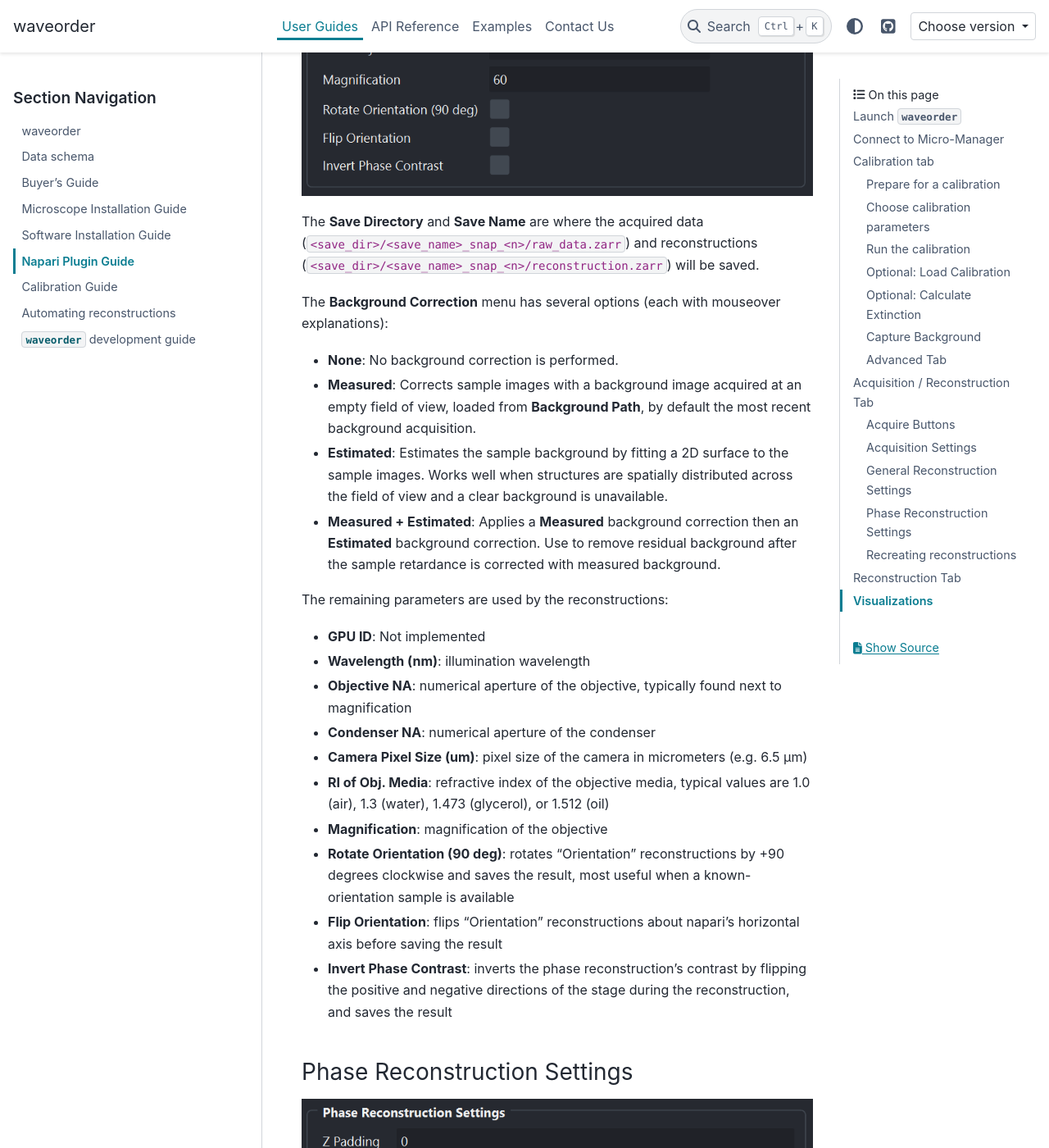
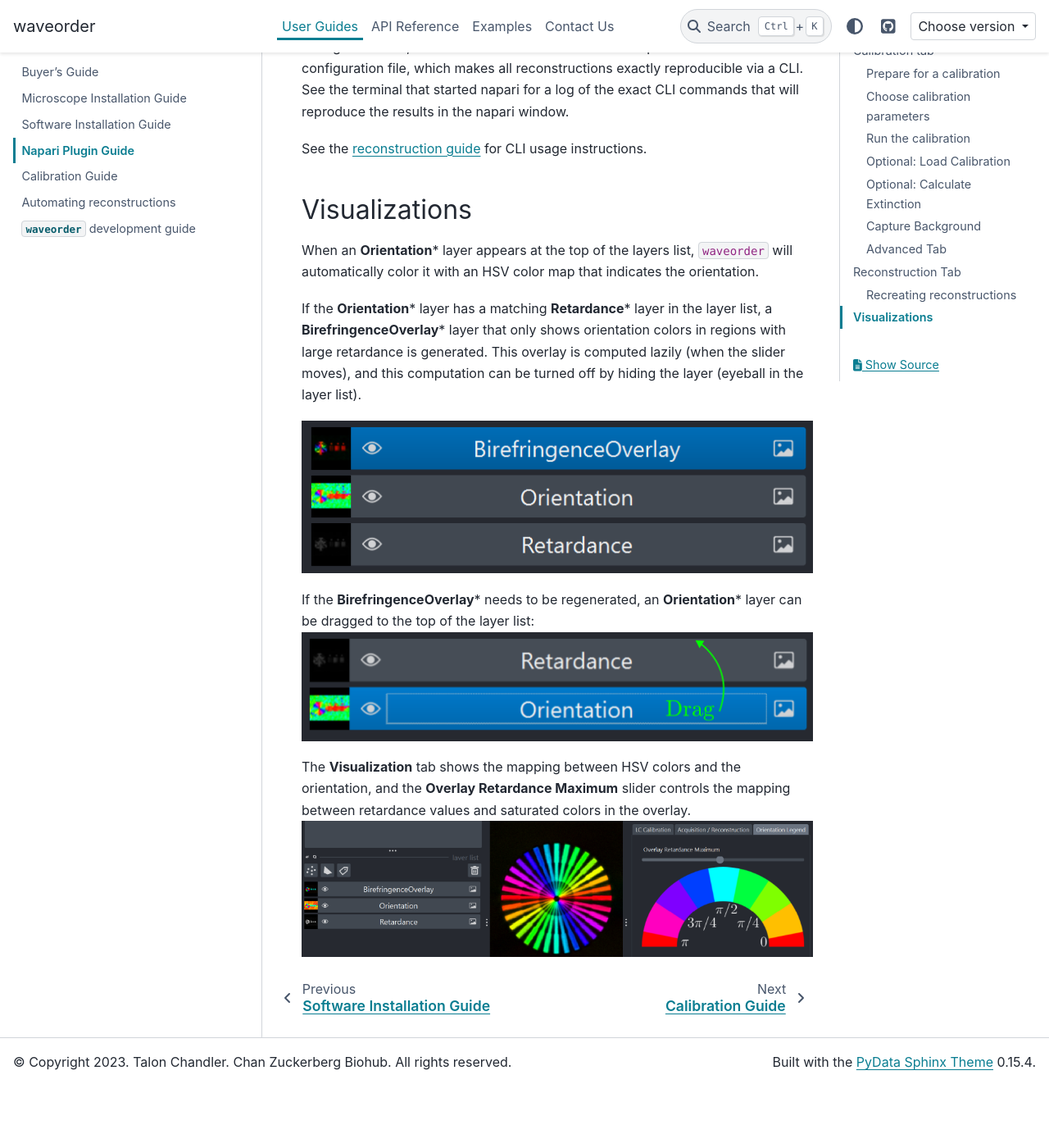
Before and after one commit to mehta-lab/waveorder, a Sphinx documentation site: the page built from docs/guide/napari-plugin-guide.md, in a window 1280 px wide and 1400 px high, scrolled down 7032 px. Shown: the whole window at 82% size. Built offline with Sphinx 7.4.7 and the PyData theme 0.15.4, drawn with Linux system fonts in a browser that asks for light colours; pages that are not in the unit, such as notebooks, are missing from menus; the version number could not be read and is left out; after the commit the page ends 8357 px from its top, so only the background shows below that; some of the changed text lies outside the part shown.

Commit message:
remove "Acquisition / Reconstruction Tab" docs

```diff
--- a/docs/guide/napari-plugin-guide.md
+++ b/docs/guide/napari-plugin-guide.md
@@ -85,81 +85,6 @@
 ### Advanced Tab
 The advanced tab gives the user a log output which can be useful for debugging purposes. There is a log level “debugging” which serves as a verbose output. Look here for any hints as to what may have gone wrong during calibration or acquisition.
 
-## Acquisition / Reconstruction Tab
-This acquisition tab is designed to acquire and reconstruct single volumes of both phase and birefringence measurements to allow the user to test their calibration and background. We recommend this tab for quick testing and the Micro-Manager MDA acquisition for high-throughput data collection.
-
-### Acquire Buttons
-![](../_static/images/acquire_buttons.png)
-
-The **Retardance + Orientation**, **Phase From BF**, and **Retardance + Orientation + Phase** buttons set off Micro-Manager acquisitions that use the upcoming acquisition settings. After the acquisition is complete, these routines will set off `waveorder` reconstructions that estimate the named parameters.
-
-The **STOP** button will end the acquisition as soon as possible, though Micro-Manager acquisitions cannot always be interrupted.
-
-### Acquisition Settings
-![](../_static/images/acquisition_settings.png)
-
-The **Acquisition Mode** sets the target dimensions for the reconstruction. Perhaps surprisingly, all 2D reconstructions require 3D data except for **Retardance + Orientation** in **2D Acquisition Mode**. The following table summarizes the data that will be acquired when an acquisition button is pressed in **2D** and **3D** acquisition modes:
-
-| **Acquisition** \ Acquisition Mode | 2D mode | 3D mode |
-| :--- | :--- | :--- |
-| **Retardance + Orientation** | CYX data | CZYX data |
-| **Phase From BF** | ZYX data | ZYX data |
-| **Retardance + Orientation + Phase** | CZYX data | CZYX data |
-
-Unless a **Retardance + Orientation** reconstruction in **2D Acquisition Mode** is requested, `waveorder` uses Micro-Manager's z-stage to acquire 3D data. **Z Start**, **Z End**, and **Z Step** are stage settings for acquiring an image volume, relative to the current position of the stage. Values are in the stage's default units, typically in micrometers.
-
-For example, to image a 20 um thick cell the user would focus in the middle of the cell then choose
-
-* **Z Start** = -12
-* **Z End** = 12
-* **Z Step** =  0.25
-
-For phase reconstruction, the stack should have about two depths-of-focus above and below the edges of the sample because the reconstruction algorithm uses defocus information to more accurately reconstruct phase.
-
-### General Reconstruction Settings
-![](../_static/images/general_reconstruction_settings.png)
-
-The **Save Directory** and **Save Name** are where the acquired data (`<save_dir>/<save_name>_snap_<n>/raw_data.zarr`) and reconstructions (`<save_dir>/<save_name>_snap_<n>/reconstruction.zarr`) will be saved.
-
-The **Background Correction** menu has several options (each with mouseover explanations):
-* **None**: No background correction is performed.
-* **Measured**: Corrects sample images with a background image acquired at an empty field of view, loaded from **Background Path**, by default the most recent background acquisition.
-* **Estimated**: Estimates the sample background by fitting a 2D surface to the sample images. Works well when structures are spatially distributed across the field of view and a clear background is unavailable.
-* **Measured + Estimated**: Applies a **Measured** background correction then an **Estimated** background correction. Use to remove residual background after the sample retardance is corrected with measured background.
-
-The remaining parameters are used by the reconstructions:
-
-* **GPU ID**: Not implemented
-* **Wavelength (nm)**: illumination wavelength
-* **Objective NA**: numerical aperture of the objective, typically found next to magnification
-* **Condenser NA**: numerical aperture of the condenser
-* **Camera Pixel Size (um)**: pixel size of the camera in micrometers (e.g. 6.5 μm)
-* **RI of Obj. Media**: refractive index of the objective media, typical values are 1.0 (air), 1.3 (water), 1.473 (glycerol), or 1.512 (oil)
-* **Magnification**: magnification of the objective
-* **Rotate Orientation (90 deg)**: rotates "Orientation" reconstructions by +90 degrees clockwise and saves the result, most useful when a known-orientation sample is available
-* **Flip Orientation**: flips "Orientation" reconstructions about napari's horizontal axis before saving the result
-* **Invert Phase Contrast**: inverts the phase reconstruction's contrast by flipping the positive and negative directions of the stage during the reconstruction, and saves the result
-
-### Phase Reconstruction Settings
-![](../_static/images/phase_reconstruction_settings.png)
-
-These parameters are used only by phase reconstructions
-
-* **Z Padding**: The number of slices to pad on either end of the stack, necessary if the sample is not fully out of focus on either end of the stack
-* **Regularizer**: Choose "Tikhonov", the "TV" regularizer is not implemented
-* **Strength**: The Tikhonov regularization strength, too small/large will result in reconstructions that are too noisy/smooth
-
-The acquired data will then be displayed in napari layers. Note that phase reconstruction is more computationally expensive and may take several minutes depending on your system.
-
-Examples of acquiring 2D birefringence data (kidney tissue) with this snap method are below:
-
-![](../_static/images/acq_finished.png)
-
-### Recreating reconstructions
-`waveorder`'s GUI acquires data from Micro-Manager, reads the GUI to generate a configuration file, then uses a CLI to reconstruct the acquired data with the configuration file, which makes all reconstructions exactly reproducible via a CLI. See the terminal that started napari for a log of the exact CLI commands that will reproduce the results in the napari window.
-
-See the [reconstruction guide](reconstruction-guide.md) for CLI usage instructions.
-
 ## Reconstruction Tab
 The **Reconstruction** tab is designed to reconstruct `birefriengence, phase, birefrignence with phase, and flurescenece` datasets that have been either acquired or coverted to `.zarr` store as well as acquisitions that are in progress.
 
@@ -190,6 +115,11 @@
 
 Once the reconstruction processing finishes, based on the option `Show after Reconstruction` the reconstructed images will show up in the napari viewer.
 
+### Recreating reconstructions
+`waveorder`'s GUI acquires data from Micro-Manager, reads the GUI to generate a configuration file, then uses a CLI to reconstruct the acquired data with the configuration file, which makes all reconstructions exactly reproducible via a CLI. See the terminal that started napari for a log of the exact CLI commands that will reproduce the results in the napari window.
+
+See the [reconstruction guide](reconstruction-guide.md) for CLI usage instructions.
+
 ## Visualizations
 When an **Orientation*** layer appears at the top of the layers list, `waveorder` will automatically color it with an HSV color map that indicates the orientation.
 
```
Also changed, not shown: docs/_static/images/acq_finished.png (deleted), docs/_static/images/acquire_buttons.png (deleted), docs/_static/images/acquisition_settings.png (deleted), docs/_static/images/general_reconstruction_settings.png (deleted), docs/_static/images/phase_reconstruction_settings.png (deleted).
